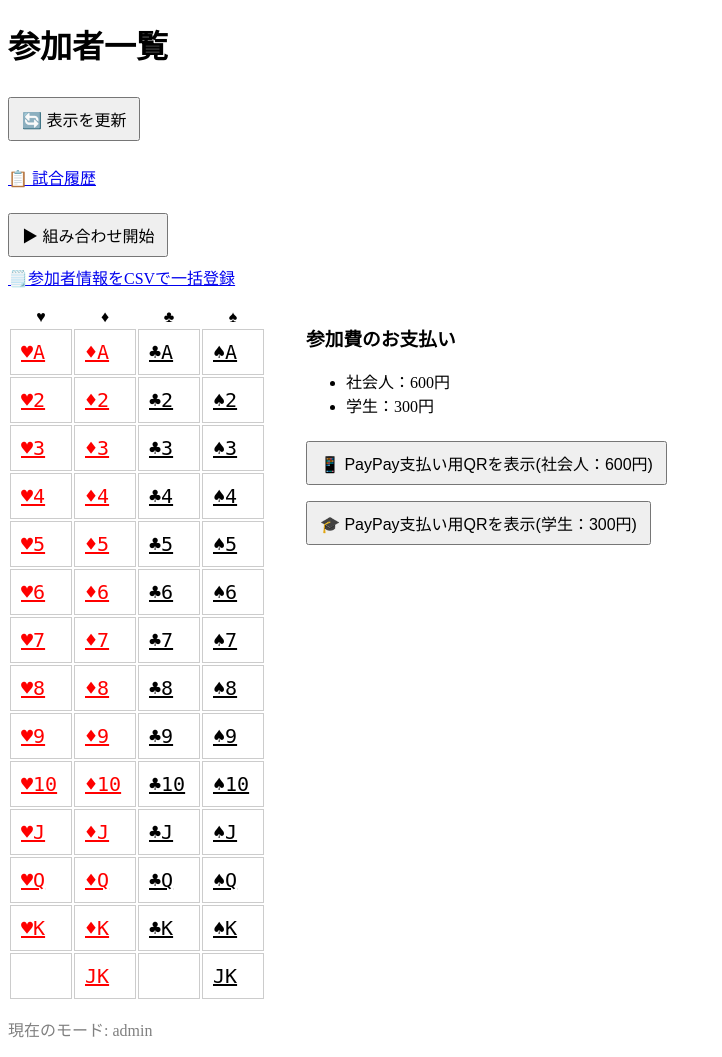
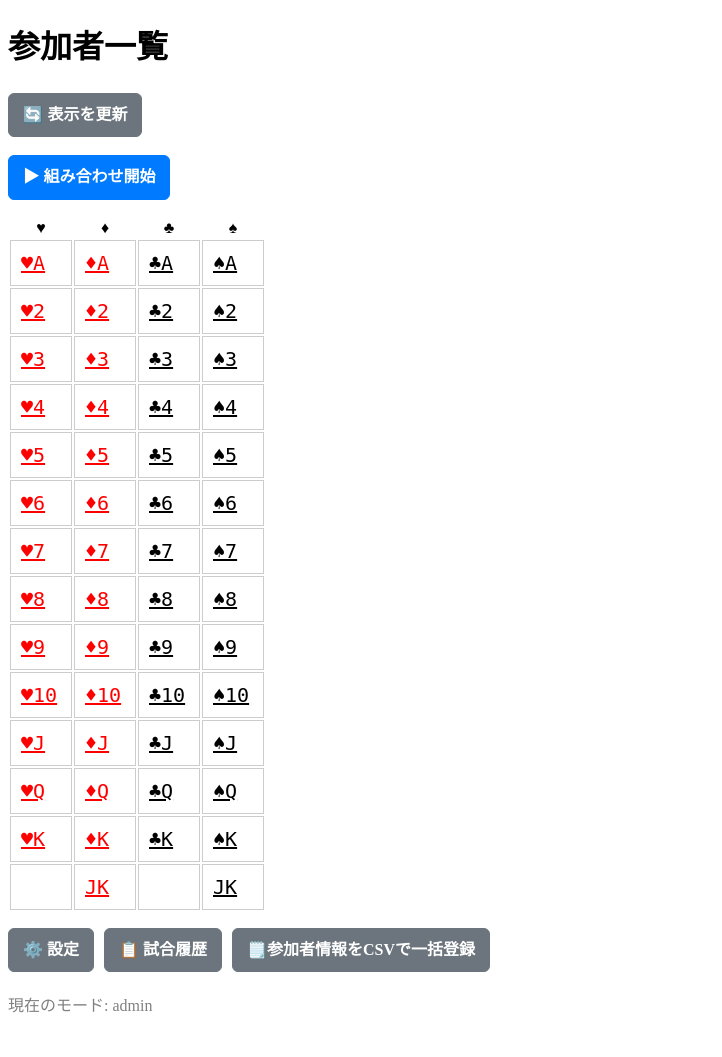
Before and after one commit to nowdon/shuttlers-match-app, a Flask app: page /admin in a window 1280 px wide. Shown: the whole page, without its empty margins (0-722 px from the left). After the commit the page ends 1013 px from the top, so only its background shows below. Run offline with Flask 3, Linux system fonts and the light colour scheme.

Commit message:
ボタンのスタイルを統一し、UIを調整

```diff
--- /dev/null
+++ b/templates/_button_styles.html
@@ -0,0 +1,126 @@
+<style>
+    .button-row {
+        display: flex;
+        flex-wrap: wrap;
+        gap: 10px;
+        margin: 12px 0;
+    }
+
+    .button-row form {
+        margin: 0;
+    }
+
+    .top-actions {
+        align-items: flex-start;
+        display: flex;
+        flex-direction: column;
+        gap: 10px;
+        margin: 12px 0;
+    }
+
+    .top-action-row {
+        display: flex;
+        flex-wrap: wrap;
+        gap: 10px;
+    }
+
+    .btn,
+    a.btn,
+    button.btn {
+        align-items: center;
+        background-color: #007bff;
+        border: 1px solid #007bff;
+        border-radius: 6px;
+        box-sizing: border-box;
+        color: #fff;
+        cursor: pointer;
+        display: inline-flex;
+        font-size: 16px;
+        font-weight: 600;
+        justify-content: center;
+        line-height: 1.4;
+        margin: 4px 0;
+        min-height: 44px;
+        padding: 10px 14px;
+        text-align: center;
+        text-decoration: none;
+        touch-action: manipulation;
+    }
+
+    a.btn:visited {
+        color: #fff;
+    }
+
+    .btn:hover {
+        background-color: #0056b3;
+        border-color: #0056b3;
+        color: #fff;
+        text-decoration: none;
+    }
+
+    .btn-secondary,
+    a.btn-secondary,
+    button.btn-secondary {
+        background-color: #6c757d;
+        border-color: #6c757d;
+    }
+
+    .btn-secondary:hover {
+        background-color: #545b62;
+        border-color: #545b62;
+    }
+
+    .btn-danger,
+    a.btn-danger,
+    button.btn-danger {
+        background-color: #dc3545;
+        border-color: #dc3545;
+    }
+
+    .btn-danger:hover {
+        background-color: #b02a37;
+        border-color: #b02a37;
+    }
+
+    .btn-small,
+    a.btn-small,
+    button.btn-small {
+        font-size: 14px;
+        min-height: 36px;
+        padding: 7px 10px;
+    }
+
+    .btn-block,
+    a.btn-block,
+    button.btn-block {
+        display: flex;
+        margin-top: 16px;
+        width: 100%;
+    }
+
+    @media (max-width: 600px) {
+        .btn,
+        a.btn,
+        button.btn {
+            width: 100%;
+        }
+
+        .button-row {
+            align-items: stretch;
+            flex-direction: column;
+        }
+
+        .button-row .btn,
+        .button-row form,
+        .button-row form .btn {
+            width: 100%;
+        }
+
+        .top-action-row,
+        .top-action-row form,
+        .top-action-row .btn,
+        .top-action-row form .btn {
+            width: 100%;
+        }
+    }
+</style>
--- a/templates/admin_settings.html
+++ b/templates/admin_settings.html
@@ -3,9 +3,11 @@
 <head>
     <meta name="viewport" content="width=device-width, initial-scale=1">
     <title>管理者設定</title>
+    {% include "_button_styles.html" %}
 </head>
 <body>
 {% include "_flash_messages.html" %}
+<p><a href="{{ url_for('admin_index') }}" class="btn btn-secondary">← 管理画面に戻る</a></p>
 <h2>PayPayリンク設定</h2>
 <form method="post" action="{{ url_for('admin_settings') }}">
     <label>社会人リンク</label>
@@ -57,14 +59,14 @@
     <input type="number" name="max_points" min="1" value="{{ config.scoring_system.max_points }}">
     <p>例: {{ config.scoring_system.points_per_game }}ポイント × {{ config.scoring_system.games_per_match }}ゲーム（最大{{ config.scoring_system.max_points }}ポイント）</p>
     <br>
-    <button type="submit">💾 設定を保存</button>
+    <button type="submit" class="btn">💾 設定を保存</button>
 </form>
 
 <hr>
 
 <h2>参加者データの初期化</h2>
 <form method="post" action="{{ url_for('reset_db') }}" onsubmit="return confirm('本当に削除しますか？');">
-    <button type="submit" style="color: red;">⚠️ 全データを削除</button>
+    <button type="submit" class="btn btn-danger">⚠️ 全データを削除</button>
 </form>
 
 </body>
--- a/templates/index.html
+++ b/templates/index.html
@@ -18,6 +18,12 @@
             font-size: 20px;
             padding: 10px 10px;
             border: 1px solid #ccc;
+        }
+
+        .participant-table-scroll {
+            max-width: 100%;
+            overflow-x: auto;
+            -webkit-overflow-scrolling: touch;
         }
 
         .card-text {
@@ -68,42 +74,61 @@
         a.black-suit:hover {
             opacity: 0.8;
         }
+
     </style>
+    {% include "_button_styles.html" %}
 
     {% include "_flash_messages.html" %}
     <h1>参加者一覧</h1>
-    <button onclick="location.reload()">🔄 表示を更新</button>
-    <p>
+    <div class="top-actions">
+        <div class="top-action-row">
+            <button type="button" class="btn btn-secondary" onclick="location.reload()">🔄 表示を更新</button>
+        </div>
         {% if mode == 'admin' %}
-            <a href="{{ url_for('admin_match_history') }}">📋 試合履歴</a><br>
-            {% if has_confirmed %}
-                <a href="{{ url_for('match_result', mode=mode) }}">▶ 確定済み組み合わせを表示</a>
-            {% endif %}
-            {% if has_draft %}
-                <a href="{{ url_for('match_draft', mode=mode) }}">▶ 次の組み合わせ(編集中)を表示</a>
-                <form method="get" action="{{ url_for('edit_matches') }}">
-                    <input type="hidden" name="mode" value="{{ mode }}">
-                    <button type="submit">✏️ 編集に戻る</button>
-                </form>
-            {% endif %}
             {% if not has_confirmed and not has_draft %}
+                <div class="top-action-row">
                     <form method="post" action="{{ url_for('match_form') }}">
                         <!--<input type="hidden" name="court_count" value="3">-->
                         <input type="hidden" name="mode" value="admin">
-                    <button type="submit">▶ 組み合わせ開始</button>
+                        <button type="submit" class="btn">▶ 組み合わせ開始</button>
                     </form>
-                <a href="{{ url_for('upload_csv', mode=mode) }}">🗒️参加者情報をCSVで一括登録</a>
+                </div>
+            {% elif has_confirmed and has_draft %}
+                <div class="top-action-row">
+                    <form method="get" action="{{ url_for('edit_matches') }}">
+                        <input type="hidden" name="mode" value="{{ mode }}">
+                        <button type="submit" class="btn">✏️ 編集に戻る</button>
+                    </form>
+                </div>
+                <div class="top-action-row">
+                    <a href="{{ url_for('match_result', mode=mode) }}" class="btn">▶ 確定済み組み合わせを表示</a>
+                    <a href="{{ url_for('match_draft', mode=mode) }}" class="btn">▶ 次の組み合わせ(編集中)を表示</a>
+                </div>
+            {% elif has_confirmed %}
+                <div class="top-action-row">
+                    <a href="{{ url_for('match_result', mode=mode) }}" class="btn">▶ 確定済み組み合わせを表示</a>
+                </div>
+            {% elif has_draft %}
+                <div class="top-action-row">
+                    <form method="get" action="{{ url_for('edit_matches') }}">
+                        <input type="hidden" name="mode" value="{{ mode }}">
+                        <button type="submit" class="btn">✏️ 編集に戻る</button>
+                    </form>
+                </div>
+                <div class="top-action-row">
+                    <a href="{{ url_for('match_draft', mode=mode) }}" class="btn">▶ 次の組み合わせ(編集中)を表示</a>
+                </div>
             {% endif %}
         {% else %}
             {% if is_match_active %}
-                <a href="{{ url_for('match_result', mode='viewer') }}">▶ 現在の組み合わせを表示</a>
+                <div class="top-action-row">
+                    <a href="{{ url_for('match_result', mode='viewer') }}" class="btn">▶ 現在の組み合わせを表示</a>
+                </div>
             {% endif %}
         {% endif %}
-    </p>
+    </div>
 
-    <div style="display: flex; align-items: flex-start; gap: 40px;">
-        <!-- 左：参加者テーブル -->
-        <div>
+    <div class="participant-table-scroll">
         <table>
             <tr>
                 <th>♥</th>
@@ -150,45 +175,13 @@
         </table>
     </div>
 
-    <!-- 右：QRコード -->
-    <div>
-        <h3>参加費のお支払い</h3>
-        <ul style="margin-top: 0;">
-            <li>社会人：600円</li>
-            <li>学生：300円</li>
-        </ul>
-        <!-- 社会人用QR表示ボタン -->
-        <button onclick="toggleQR('adults')" id="toggle-adults-btn">
-            📱 PayPay支払い用QRを表示(社会人：600円)
-        </button>
-        <div id="qr-adults" style="display: none; margin-top: 10px;">
-            <img src="{{ url_for('qrcode_image', user_type='adults') }}" alt="社会人 QR" style="width: 150px;">
-        </div>
-        <br>
-        <!-- 学生用QR表示ボタン -->
-        <button onclick="toggleQR('students')" id="toggle-students-btn">
-            🎓 PayPay支払い用QRを表示(学生：300円)
-        </button>
-        <div id="qr-students" style="display: none; margin-top: 10px;">
-            <img src="{{ url_for('qrcode_image', user_type='students') }}" alt="学生 QR" style="width: 150px;">
-        </div>
-    </div>
-
-</div>
-
+    <nav class="button-row">
+        {% if mode == 'admin' %}
+            <a href="{{ url_for('admin_settings') }}" class="btn btn-secondary">⚙️ 設定</a>
+            <a href="{{ url_for('admin_match_history') }}" class="btn btn-secondary">📋 試合履歴</a>
+            <a href="{{ url_for('upload_csv', mode=mode) }}" class="btn btn-secondary">🗒️参加者情報をCSVで一括登録</a>
+        {% endif %}
+    </nav>
     <p style="color: gray;">現在のモード: {{ mode }}</p>
 </body>
 </html>
-
-<script>
-    function toggleQR(type) {
-        const section = document.getElementById('qr-' + type);
-        const button = document.getElementById('toggle-' + type + '-btn');
-        const isVisible = section.style.display === 'block';
-
-        section.style.display = isVisible ? 'none' : 'block';
-        button.textContent = isVisible
-            ? (type === 'adults' ? '📱 PayPay支払い用QRを表示(社会人：600円)' : '🎓 PayPay支払い用QRを表示(学生：300円)')
-            : (type === 'adults' ? '📱 QRを隠す' : '🎓 QRを隠す');
-    }
-</script>
--- a/templates/match_form.html
+++ b/templates/match_form.html
@@ -3,6 +3,7 @@
 <head>
     <meta name="viewport" content="width=device-width, initial-scale=1">
     <title>組み合わせ生成</title>
+    {% include "_button_styles.html" %}
 </head>
 <body>
     {% include "_flash_messages.html" %}
@@ -10,9 +11,9 @@
     <form method="post">
         <label>コート数: <input type="number" name="court_count" min="1" required></label>
         <input type="hidden" name="mode" value="{{ mode }}">
-        <button type="submit">生成する</button>
+        <button type="submit" class="btn">生成する</button>
     </form>
-    <p><a href="{{ url_for('admin_index') }}">← 戻る</a></p>
+    <p><a href="{{ url_for('admin_index') }}" class="btn btn-secondary">← 戻る</a></p>
     <p style="color: gray;">現在のモード: {{ mode }}</p>
 </body>
 </html>
--- a/templates/thanks.html
+++ b/templates/thanks.html
@@ -61,6 +61,7 @@
             background-color: #7d7d7d;
         }
     </style>
+    {% include "_button_styles.html" %}
 </head>
 <body>
 
@@ -89,9 +90,9 @@
 
 <p>お支払いが完了したら以下のボタンをタップしてください</p>
 {% if mode == 'admin' %}
-    <a href="{{ url_for('admin_index') }}" class="pay-button back-link">支払い完了 → トップに戻る</a>
+    <a href="{{ url_for('admin_index') }}" class="btn btn-secondary btn-block">支払い完了 → トップに戻る</a>
 {% else %}
-    <a href="{{ url_for('viewer_index') }}" class="pay-button back-link">支払い完了 → トップに戻る</a>
+    <a href="{{ url_for('viewer_index') }}" class="btn btn-secondary btn-block">支払い完了 → トップに戻る</a>
 {% endif %}
 
 <p style="color: gray;">現在のモード: {{ mode }}</p>
```
Also changed, not shown: templates/match_edit.html (+6 -7 lines), templates/match_history.html (+8 -4 lines), templates/match_history_archives.html (+7 -3 lines), templates/match_result.html (+35 -20 lines), templates/participant_edit.html (+4 -3 lines), templates/register.html (+4 -3 lines), templates/upload_csv.html (+35 -6 lines). Lines whose indentation alone changed are shown as unchanged.
